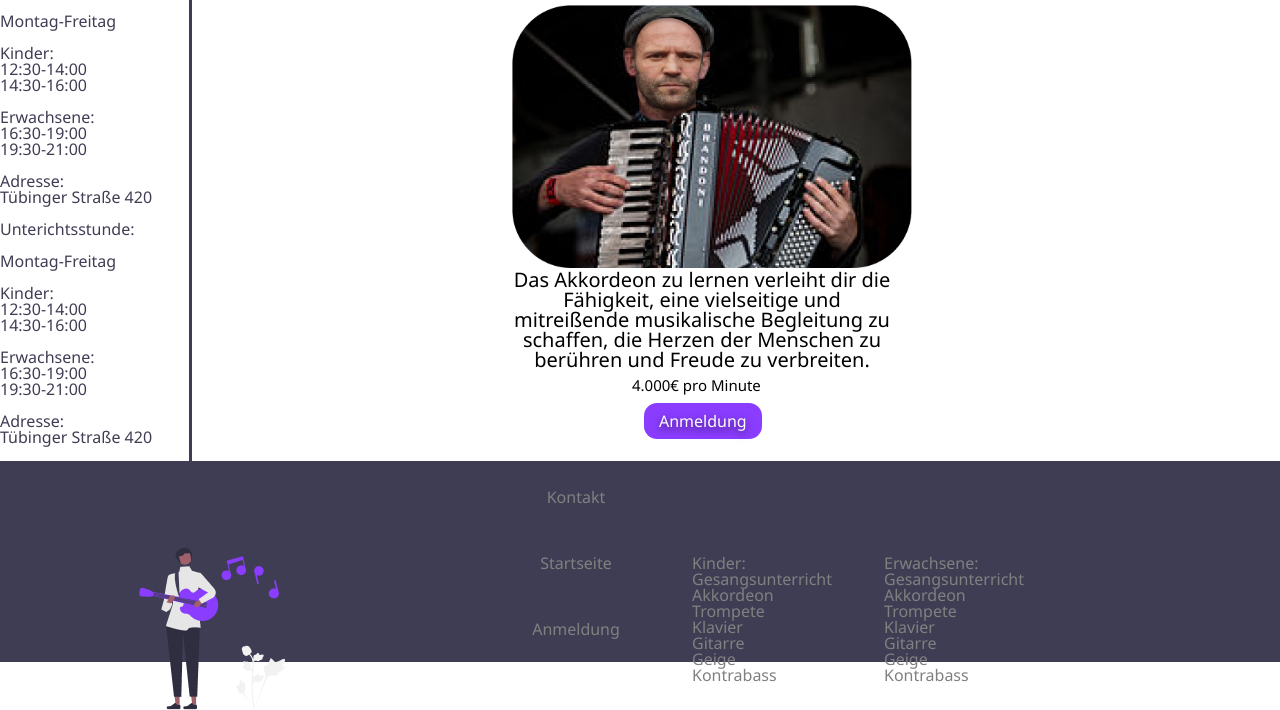
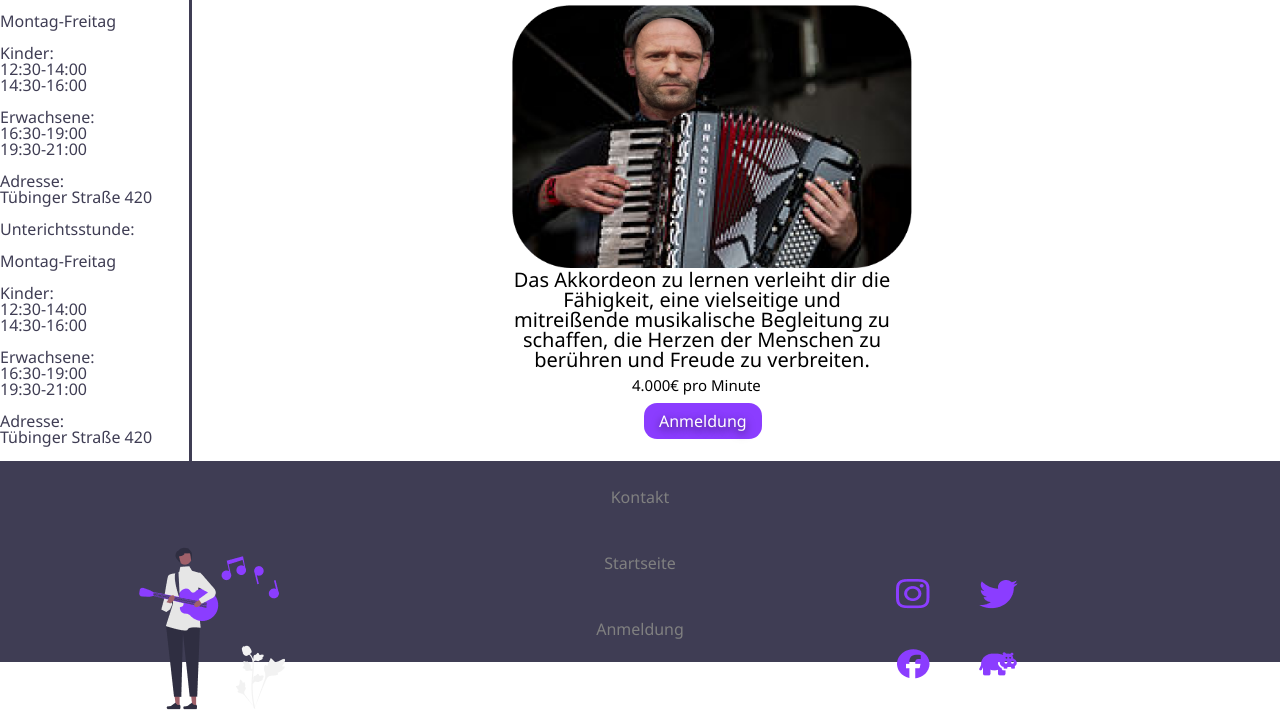
Before and after one commit to Gakiischi/Musikschule, a plain HTML site: page jasonstatham.html in a window 1280 px wide. Shown: the part 93-803 px from the top of the page. Drawn offline with Linux system fonts and the light colour scheme.

Commit message:
Pushin P

```diff
--- a/jasonstatham.html
+++ b/jasonstatham.html
@@ -82,32 +82,9 @@
           <li><a href="#">Anmeldung</a></li>
       </ul>
       </div>
-      <div class="footer-Kinder-nav">
-      <ul>
-          <li><a href="#">Kinder:</a></li>
-          <li><a href="#">Gesangsunterricht</a></li>
-          <li><a href="#">Akkordeon</a></li>
-          <li><a href="#">Trompete</a></li>
-          <li><a href="#">Klavier</a></li>
-          <li><a href="#">Gitarre</a></li>
-          <li><a href="#">Geige</a></li>
-          <li><a href="#">Kontrabass</a></li>
-      </ul>
-      </div>
-      <div class="footer-Erwachsene-nav">
-      <ul>
-          <li><a href="#">Erwachsene:</a></li>
-          <li><a href="#">Gesangsunterricht</a></li>
-          <li><a href="#">Akkordeon</a></li>
-          <li><a href="#">Trompete</a></li>
-          <li><a href="#">Klavier</a></li>
-          <li><a href="#">Gitarre</a></li>
-          <li><a href="#">Geige</a></li>
-          <li><a href="#">Kontrabass</a></li>
-      </ul>
-       </div>
 
       <img class="bilderimfoot" src="bilder/pascalfooter.png" alt="joa">
+      <a href=""><img class="socialmedia" src="bilder/Group 87.png" alt="media"></a>
     </footer>
   </body>
 </html>
--- a/style.css
+++ b/style.css
@@ -139,23 +139,7 @@ footer {
 .footer-nav li {
   position: relative;
   text-align: center;
-  right: 5%;
   padding: 25px;
-  color: gray;
-}
-.footer-Kinder-nav {
-  position: absolute;
-  text-align: left;
-  right: 35%;
-  top: 81%;
-  color: gray;
-
-}
-.footer-Erwachsene-nav {
-  position: absolute;
-  text-align: left;
-  right: 20%;
-  top: 81%;
   color: gray;
 }
 
@@ -178,3 +162,9 @@ footer {
   left: 10%;
   top: 80%;
 }
+
+.socialmedia{
+  position: absolute;
+  left: 70%;
+  top: 84%;
+}
```
Also changed, not shown: bilder/Group 87.png (added).
